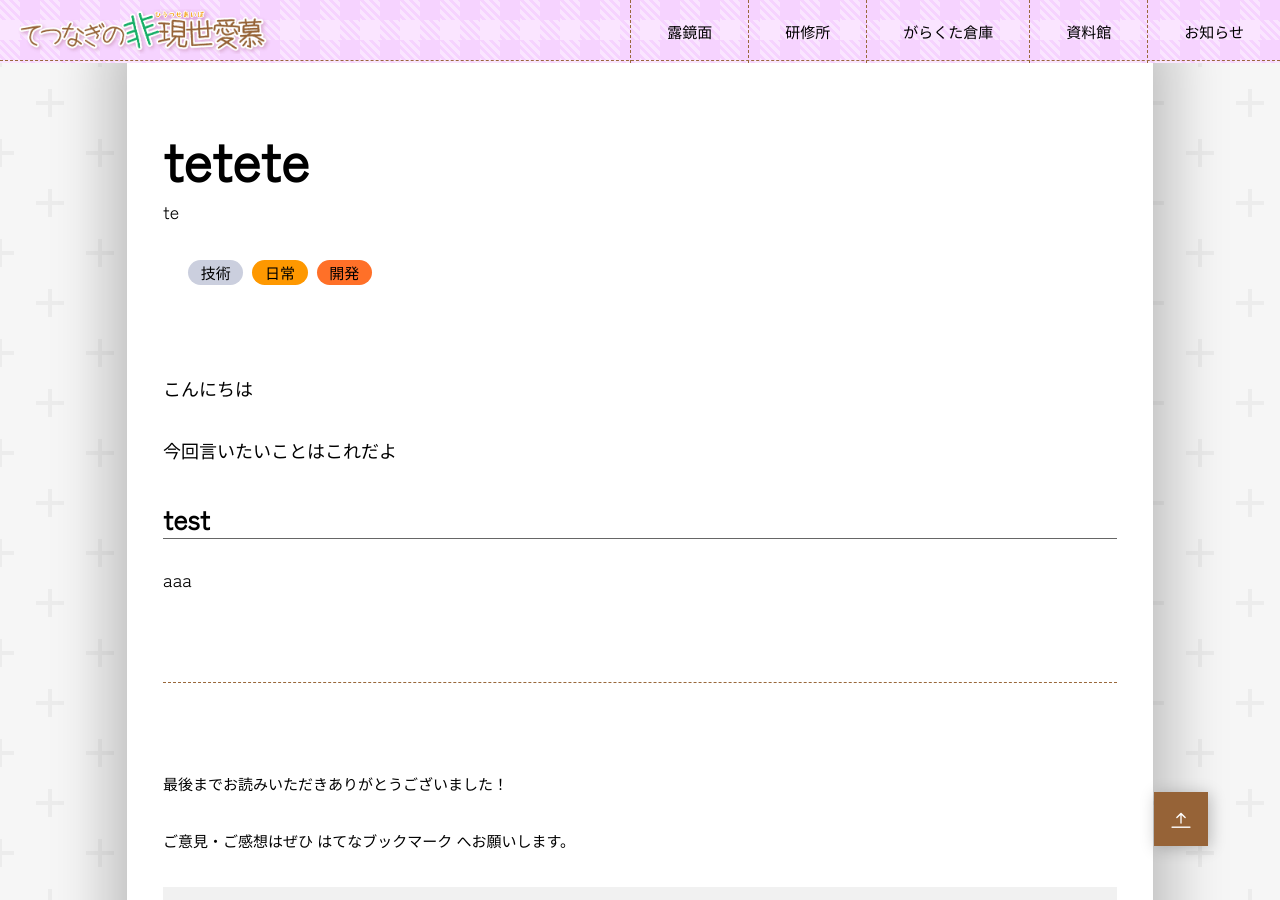
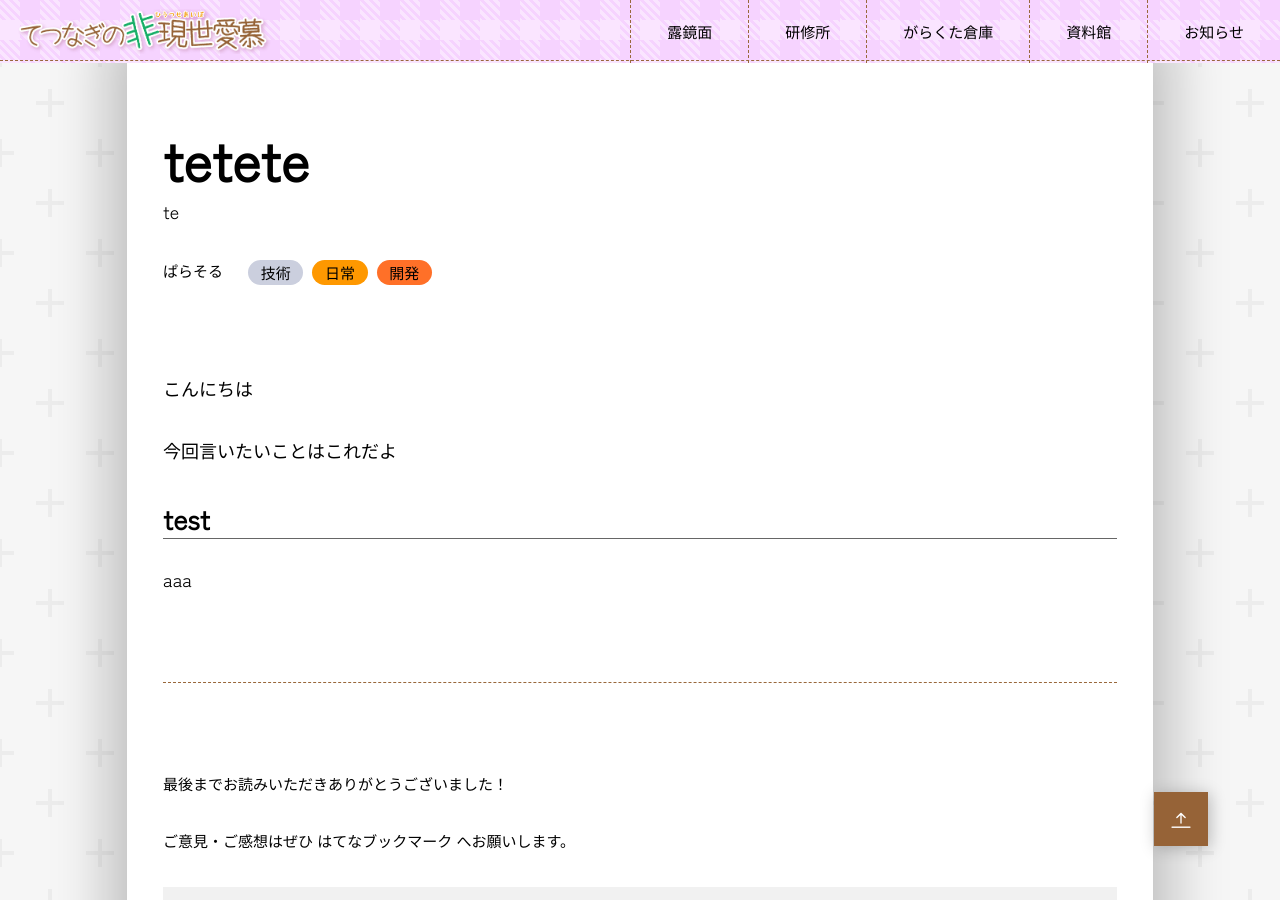
Before and after one commit to hiutsuse/hiutsuse.github.io, a Jekyll site: the page built from index.md, in a window 1280 px wide and 900 px high, scrolled down 610 px. Built offline with Jekyll 4.4.1, drawn with Linux system fonts in a browser that asks for light colours; nearby versions of some CDN libraries; some web fonts are replaced.

Commit message:
advfrhrg

```diff
--- a/_includes/other-articles.html
+++ b/_includes/other-articles.html
@@ -11,7 +11,7 @@
         <div class="box">
           <a href="">
             <div class="article-card">
-              <img src="img/hamburger.jpg" alt="記事サムネイル">
+              <img src="{{ '/assets/img/common/noimage_place.jpg' | relative_url }}" alt="記事サムネイル">
               <p>記事タイトル</p>
             </div>
           </a>
@@ -19,7 +19,7 @@
         <div class="box">
           <a href="">
             <div class="article-card">
-              <img src="img/hamburger.jpg" alt="記事サムネイル">
+              <img src="{{ '/assets/img/common/noimage_place.jpg' | relative_url }}" alt="記事サムネイル">
               <p>記事タイトル</p>
             </div>
           </a>
@@ -27,7 +27,7 @@
         <div class="box">
           <a href="">
             <div class="article-card">
-              <img src="img/hamburger.jpg" alt="記事サムネイル">
+              <img src="{{ '/assets/img/common/noimage_place.jpg' | relative_url }}" alt="記事サムネイル">
               <p>記事タイトル</p>
             </div>
           </a>
@@ -35,7 +35,7 @@
         <div class="box">
           <a href="">
             <div class="article-card">
-              <img src="img/hamburger.jpg" alt="記事サムネイル">
+              <img src="{{ '/assets/img/common/noimage_place.jpg' | relative_url }}" alt="記事サムネイル">
               <p>記事タイトル</p>
             </div>
           </a>
@@ -43,7 +43,7 @@
         <div class="box">
           <a href="">
             <div class="article-card">
-              <img src="img/hamburger.jpg" alt="記事サムネイル">
+              <img src="{{ '/assets/img/common/noimage_place.jpg' | relative_url }}" alt="記事サムネイル">
               <p>記事タイトル</p>
             </div>
           </a>
@@ -63,7 +63,7 @@
         <div class="box">
           <a href="">
             <div class="article-card">
-              <img src="img/hamburger.jpg" alt="記事サムネイル">
+              <img src="{{ '/assets/img/common/noimage_place.jpg' | relative_url }}" alt="記事サムネイル">
               <p>記事タイトル</p>
             </div>
           </a>
@@ -71,7 +71,7 @@
         <div class="box">
           <a href="">
             <div class="article-card">
-              <img src="img/hamburger.jpg" alt="記事サムネイル">
+              <img src="{{ '/assets/img/common/noimage_place.jpg' | relative_url }}" alt="記事サムネイル">
               <p>記事タイトル</p>
             </div>
           </a>
@@ -79,7 +79,7 @@
         <div class="box">
           <a href="">
             <div class="article-card">
-              <img src="img/hamburger.jpg" alt="記事サムネイル">
+              <img src="{{ '/assets/img/common/noimage_place.jpg' | relative_url }}" alt="記事サムネイル">
               <p>記事タイトル</p>
             </div>
           </a>
@@ -87,7 +87,7 @@
         <div class="box">
           <a href="">
             <div class="article-card">
-              <img src="img/hamburger.jpg" alt="記事サムネイル">
+              <img src="{{ '/assets/img/common/noimage_place.jpg' | relative_url }}" alt="記事サムネイル">
               <p>記事タイトル</p>
             </div>
           </a>
@@ -95,7 +95,7 @@
         <div class="box">
           <a href="">
             <div class="article-card">
-              <img src="img/hamburger.jpg" alt="記事サムネイル">
+              <img src="{{ '/assets/img/common/noimage_place.jpg' | relative_url }}" alt="記事サムネイル">
               <p>記事タイトル</p>
             </div>
           </a>
@@ -115,7 +115,7 @@
         <div class="box">
           <a href="">
             <div class="article-card">
-              <img src="img/hamburger.jpg" alt="記事サムネイル">
+              <img src="{{ '/assets/img/common/noimage_place.jpg' | relative_url }}" alt="記事サムネイル">
               <p>記事タイトル</p>
             </div>
           </a>
@@ -123,7 +123,7 @@
         <div class="box">
           <a href="">
             <div class="article-card">
-              <img src="img/hamburger.jpg" alt="記事サムネイル">
+              <img src="{{ '/assets/img/common/noimage_place.jpg' | relative_url }}" alt="記事サムネイル">
               <p>記事タイトル</p>
             </div>
           </a>
@@ -131,7 +131,7 @@
         <div class="box">
           <a href="">
             <div class="article-card">
-              <img src="img/hamburger.jpg" alt="記事サムネイル">
+              <img src="{{ '/assets/img/common/noimage_place.jpg' | relative_url }}" alt="記事サムネイル">
               <p>記事タイトル</p>
             </div>
           </a>
@@ -139,7 +139,7 @@
         <div class="box">
           <a href="">
             <div class="article-card">
-              <img src="img/hamburger.jpg" alt="記事サムネイル">
+              <img src="{{ '/assets/img/common/noimage_place.jpg' | relative_url }}" alt="記事サムネイル">
               <p>記事タイトル</p>
             </div>
           </a>
@@ -147,7 +147,7 @@
         <div class="box">
           <a href="">
             <div class="article-card">
-              <img src="img/hamburger.jpg" alt="記事サムネイル">
+              <img src="{{ '/assets/img/common/noimage_place.jpg' | relative_url }}" alt="記事サムネイル">
               <p>記事タイトル</p>
             </div>
           </a>
--- a/_layouts/post.html
+++ b/_layouts/post.html
@@ -11,7 +11,7 @@
     <h1>{{ page.title }}</h1>
     <p class="subtitle">{{ page.subtitle }}</p>
     <div class="meta-info">
-      <p>{{ page.author }}</p>
+      <p>ぱらそる</p>
       <time datetime="2025-03-21">{{ page.date | date: "%Y年%m月%d日" }}</time>
       <!-- タグ一覧 -->
       <ul class="tags">
```
Also changed, not shown: _posts/2026-04-02-second.md (added, +51 -0 lines), assets/img/common/noimage_place.png (added), 2 other files.
